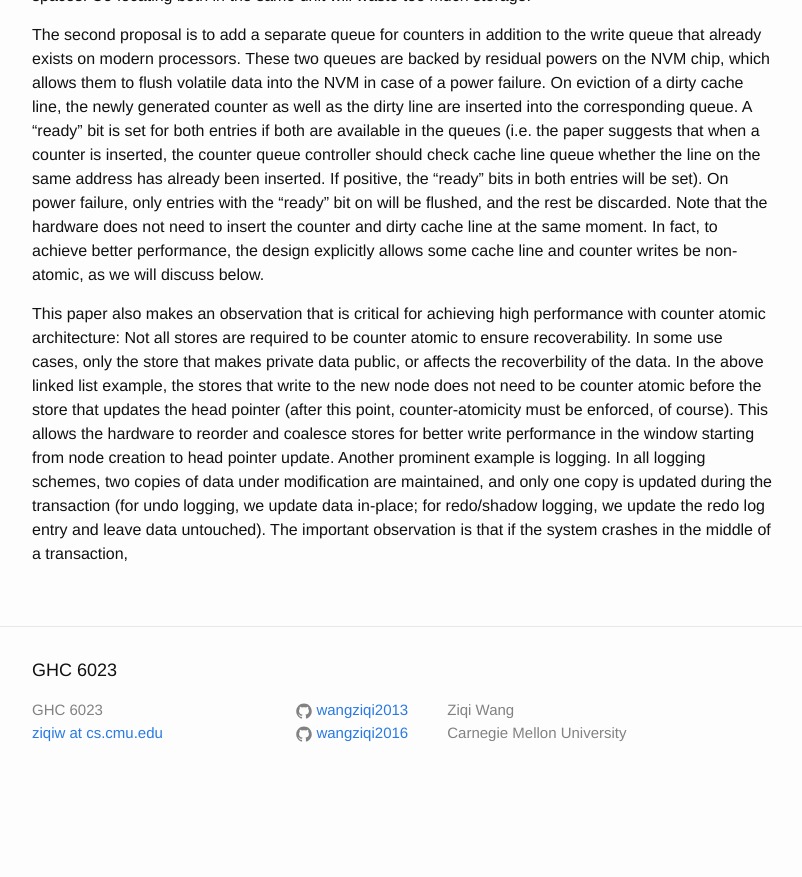
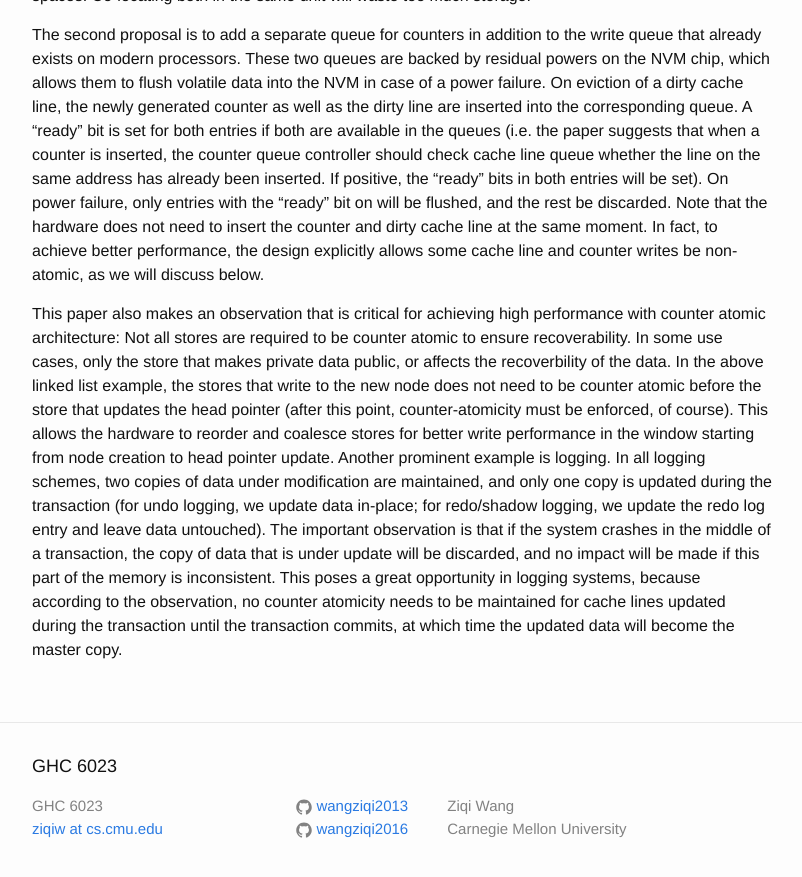
Before and after one commit to wangziqi2013/wangziqi2013.github.io, a Jekyll site: the page built from _posts/2019-08-02-crash-consistency-in-encrypted.markdown, in a window 1280 px wide and 900 px high, scrolled down 1354 px. Shown: the top 877 px of the window, without its empty margins (238-1040 px from the left). Built offline with Jekyll 4.4.1, drawn with Linux system fonts in a browser that asks for light colours; before the commit the page ends 2158 px from its top, so only the background shows below that.

Commit message:
Finish examples

```diff
--- a/_posts/2019-08-02-crash-consistency-in-encrypted.markdown
+++ b/_posts/2019-08-02-crash-consistency-in-encrypted.markdown
@@ -64,4 +64,8 @@ counter-atomicity must be enforced, of course). This allows the hardware to reor
 performance in the window starting from node creation to head pointer update. Another prominent example is logging.
 In all logging schemes, two copies of data under modification are maintained, and only one copy is updated during the
 transaction (for undo logging, we update data in-place; for redo/shadow logging, we update the redo log entry and leave
-data untouched). The important observation is that if the system crashes in the middle of a transaction,
+data untouched). The important observation is that if the system crashes in the middle of a transaction, the copy of data
+that is under update will be discarded, and no impact will be made if this part of the memory is inconsistent. This poses
+a great opportunity in logging systems, because according to the observation, no counter atomicity needs to be maintained
+for cache lines updated during the transaction until the transaction commits, at which time the updated data will become
+the master copy.
```
